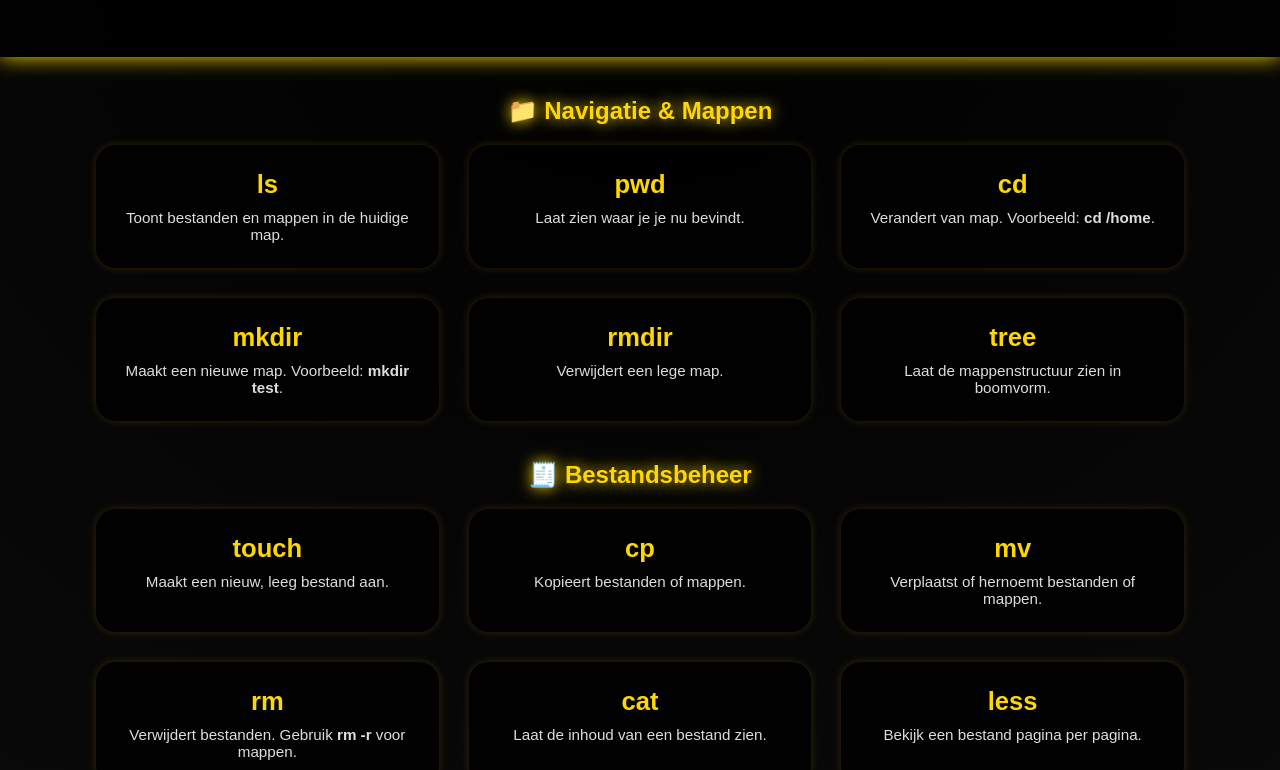
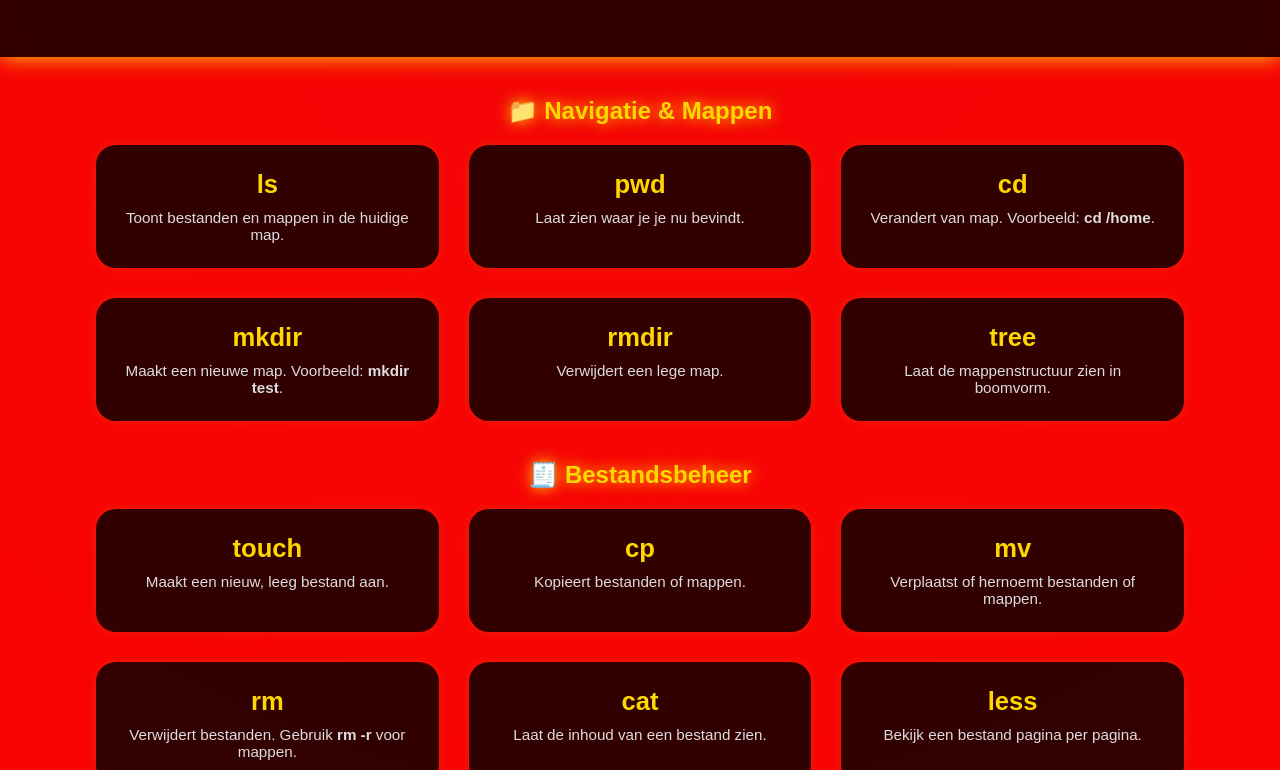
Before and after one commit to jawadschool2-max/commandos, a plain HTML site: page index.html in a window 1280 px wide. Shown: the part 150-920 px from the top of the page. Drawn offline with Linux system fonts and the light colour scheme.

Commit message:
background zwart > rood

```diff
--- a/index.html
+++ b/index.html
@@ -13,7 +13,7 @@
     }
 
     body {
-      background: radial-gradient(circle at top, #000, #111);
+      background: radial-gradient(circle at top, #f30606, #ff0000);
       color: rgb(77, 77, 77);
       overflow-x: hidden;
     }
```
